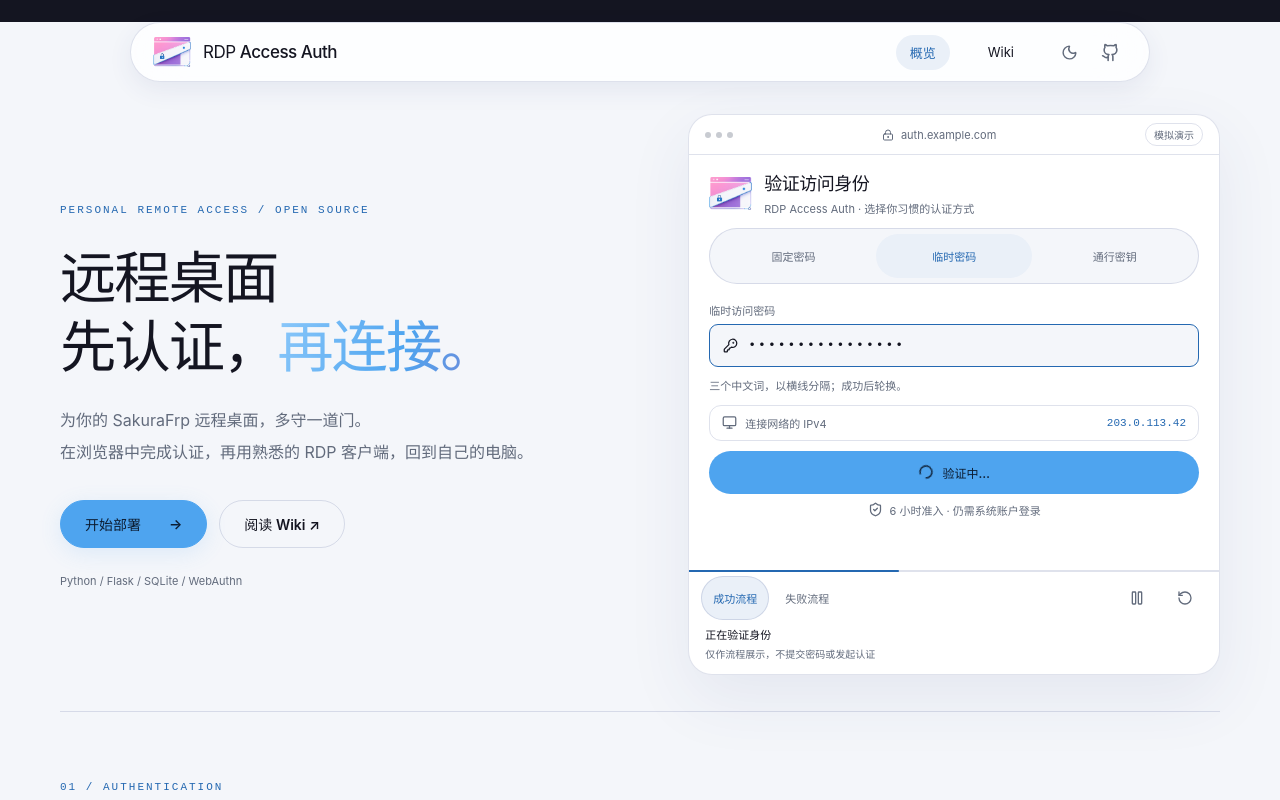
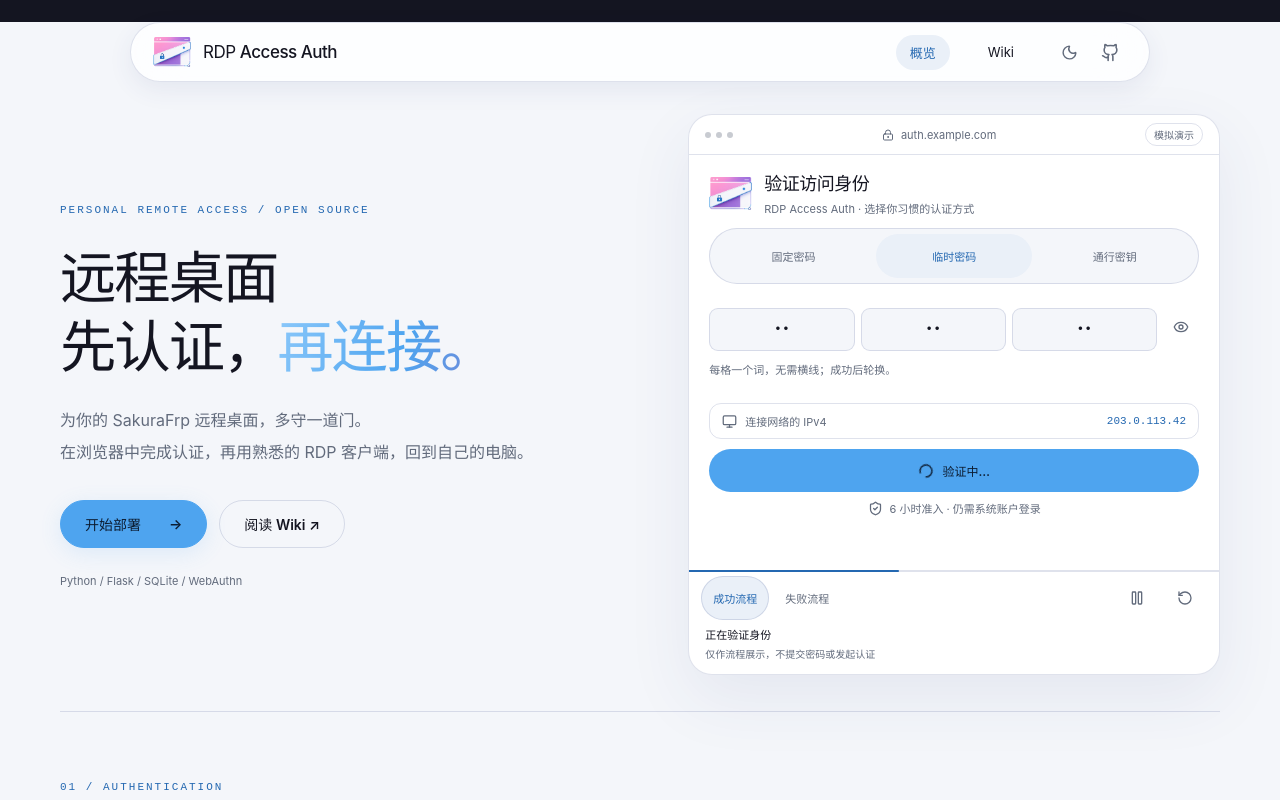
Before and after one commit to zxaBinbina/homepage, a Vue app: page /projects/rdp-access-auth/ in a window 1280 px wide. Both pictures are taken after a click on the button "临时密码". Shown: the top 800 px of the page. Built offline with nearby package versions, Linux system fonts and the light colour scheme.

Commit message:
feat: 更新认证演示组件，增加示例密码显示功能并优化临时密码输入体验

```diff
--- a/src/rdp/components/AuthDemo.vue
+++ b/src/rdp/components/AuthDemo.vue
@@ -4,6 +4,8 @@
   Check,
   CircleX,
   Fingerprint,
+  Eye,
+  EyeOff,
   KeyRound,
   LoaderCircle,
   LockKeyhole,
@@ -42,7 +44,16 @@
   frame.value < 16 ? 'typing' : frame.value < 24 ? 'checking' : outcome.value,
 )
 const running = computed(() => !reduced.value && !paused.value && inView.value && visible.value)
-const password = computed(() => '•'.repeat(Math.min(frame.value, 16)))
+const revealPassword = ref(false)
+const samplePassword = 'Demo-only-123456!'
+const sampleWords = ['钻石', '苹果', '蛋糕']
+const password = computed(() =>
+  (revealPassword.value ? samplePassword : '•'.repeat(16)).slice(0, Math.min(frame.value, 16)),
+)
+function temporaryWord(index: number) {
+  const count = Math.max(0, Math.min(2, Math.floor(frame.value / 2) - index * 2))
+  return (revealPassword.value ? sampleWords[index]! : '••').slice(0, count)
+}
 const caption = computed(
   () =>
     ({
@@ -86,6 +97,7 @@
 }
 function selectMethod(value: Method) {
   method.value = value
+  revealPassword.value = false
   demonstrate('success')
 }
 function onVisibility() {
@@ -150,7 +162,7 @@
         </button>
       </div>
       <div class="demo-stage">
-        <div class="demo-credential">
+        <div class="demo-credential" :inert="phase === 'success' || phase === 'failure'">
           <Transition name="demo-result">
             <div v-if="phase === 'failure'" class="demo-error">
               <CircleX :size="18" />
@@ -161,11 +173,34 @@
             </div>
           </Transition>
           <div v-if="method !== 'passkey'" class="demo-field">
-            <span>{{ method === 'temporary' ? '临时访问密码' : '固定访问密码' }}</span>
-            <div class="demo-input demo-password" aria-label="模拟输入密码">
+            <div v-if="method === 'temporary'" class="demo-temporary" aria-label="模拟三段临时密码">
+              <span v-for="(_, index) in sampleWords" :key="index" class="demo-input"
+                >{{ temporaryWord(index)
+                }}<i
+                  v-if="phase === 'typing' && Math.min(2, Math.floor(frame / 4)) === index"
+                  class="demo-caret"
+                ></i
+              ></span>
+              <button
+                type="button"
+                class="demo-eye"
+                :aria-label="revealPassword ? '隐藏示例密码' : '显示示例密码'"
+                @click="revealPassword = !revealPassword"
+              >
+                <EyeOff v-if="revealPassword" :size="16" /><Eye v-else :size="16" />
+              </button>
+            </div>
+            <div v-else class="demo-input demo-password" aria-label="模拟输入密码">
               <KeyRound :size="15" /><span aria-hidden="true"
-                >{{ password }}<i v-if="phase === 'typing'" class="demo-caret"></i
-              ></span>
+                >{{ password }}<i v-if="phase === 'typing'" class="demo-caret"></i></span
+              ><button
+                type="button"
+                class="demo-eye"
+                :aria-label="revealPassword ? '隐藏示例密码' : '显示示例密码'"
+                @click="revealPassword = !revealPassword"
+              >
+                <EyeOff v-if="revealPassword" :size="16" /><Eye v-else :size="16" />
+              </button>
             </div>
           </div>
           <div
@@ -184,7 +219,7 @@
             <p>使用指纹、面容或设备 PIN · 模拟提示</p>
           </div>
           <p v-if="method === 'temporary'" class="demo-method-note">
-            三个中文词，以横线分隔；成功后轮换。
+            每格一个词，无需横线；成功后轮换。
           </p>
           <p v-else-if="method === 'passkey'" class="demo-method-note">
             首次使用需先用密码登录并绑定通行密钥。
@@ -481,6 +516,38 @@
   color: var(--text);
   font: 13px monospace;
 }
+.demo-temporary {
+  display: grid;
+  grid-template-columns: repeat(3, minmax(0, 1fr)) 36px;
+  gap: 6px;
+  align-items: center;
+}
+.demo-temporary .demo-input {
+  justify-content: center;
+  padding-inline: 4px;
+}
+.demo-eye {
+  display: grid;
+  place-items: center;
+  width: 36px;
+  min-height: 40px;
+  padding: 0;
+  flex-shrink: 0;
+  background: transparent;
+  color: var(--muted);
+  border-radius: 9px;
+  margin-left: auto;
+}
+.demo-eye:hover {
+  color: var(--text);
+  background: var(--panel-hover);
+}
+.demo-password > span {
+  flex: 1;
+}
+.demo-password {
+  padding-right: 3px;
+}
 .demo-password {
   border-color: var(--blue);
 }
```
Also changed, not shown: 2 other files (tests, documents, lock files or other folders).
